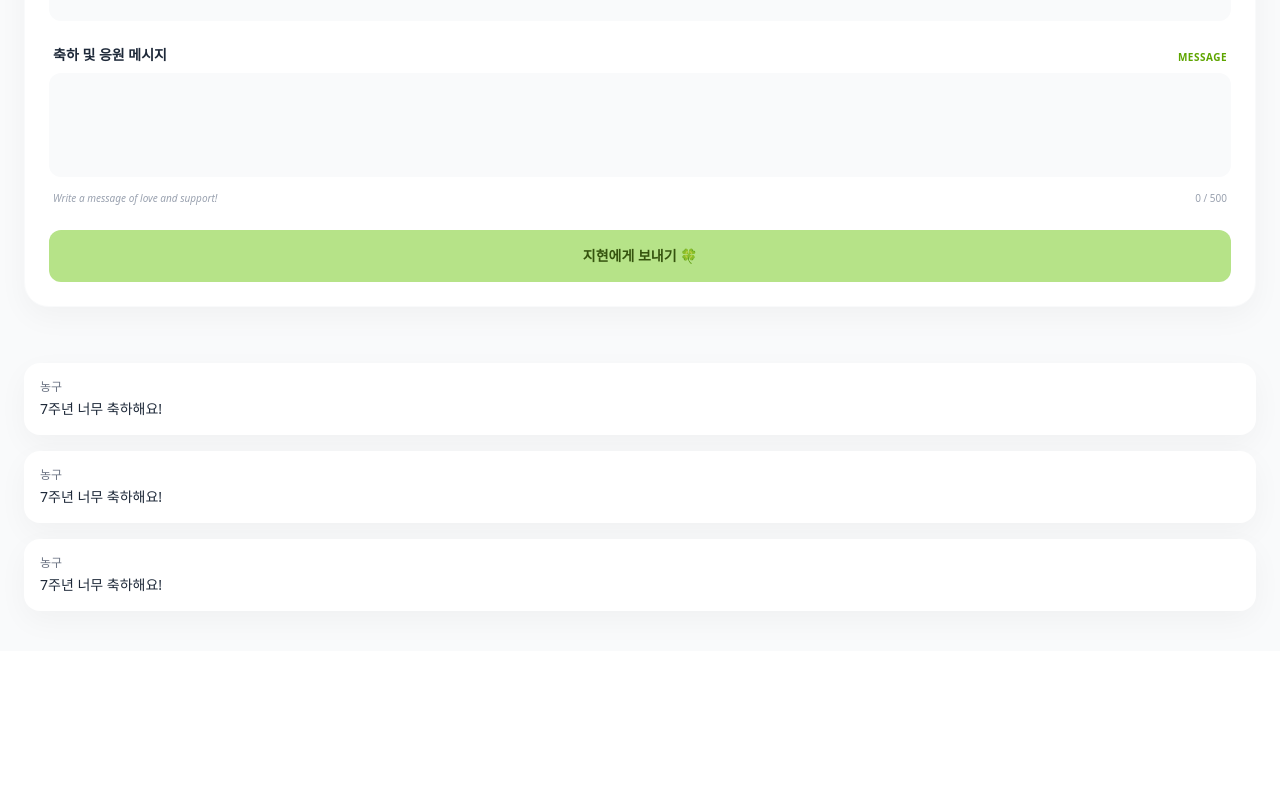
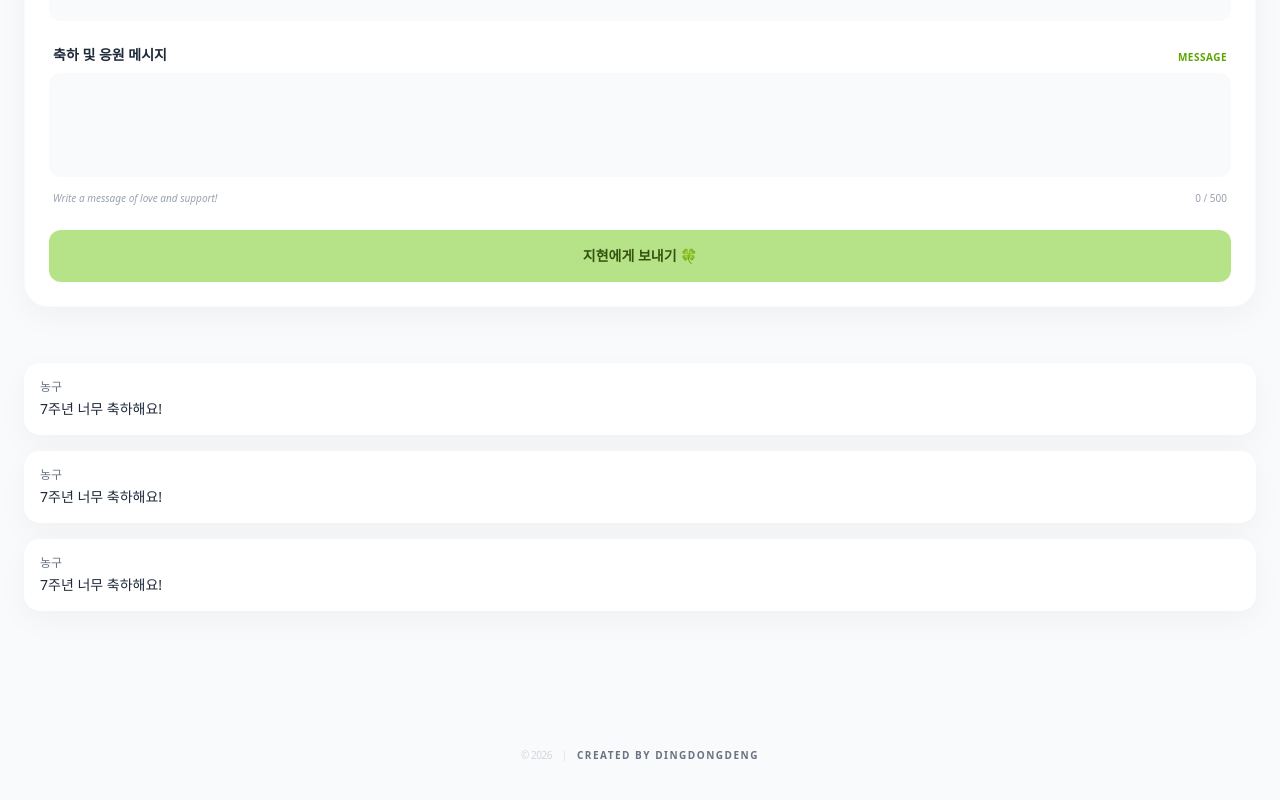
Before and after one commit to aubepluieh3/deng7uck, a React (Vite) app: page / in a window 1280 px wide. Shown: the part 480-1280 px from the top of the page. Before the commit the page ends 1131 px from the top, so only its background shows below. Built offline with nearby package versions, Linux system fonts and the light colour scheme.

Commit message:
feat: add minimalist footer with instagram social link

```diff
--- /dev/null
+++ b/src/components/Footer.tsx
@@ -0,0 +1,36 @@
+import { motion } from "framer-motion";
+
+const Footer = () => {
+  const currentYear = new Date().getFullYear();
+  const INSTAGRAM_ID = "dengzip__";
+
+  return (
+    <footer className="w-full py-20 flex flex-col items-center justify-center border-t border-gray-50">
+      <motion.div
+        initial={{ opacity: 0 }}
+        whileInView={{ opacity: 1 }}
+        viewport={{ once: true }}
+        transition={{ duration: 1 }}
+        className="text-center"
+      >
+        <div className="flex items-center justify-center gap-3 mb-3">
+          <span className="text-[10px] text-gray-300 tracking-tighter uppercase font-medium">
+            © {currentYear}
+          </span>
+          <div className="w-[1px] h-[10px] bg-gray-200" />
+          <a
+            href={`https://www.instagram.com/${INSTAGRAM_ID}`}
+            target="_blank"
+            rel="noopener noreferrer"
+            className="text-[10px] text-gray-500 font-semibold tracking-[0.15em] uppercase hover:text-lime-600 transition-colors"
+          >
+            Created by dingdongdeng
+          </a>
+        </div>
+
+      </motion.div>
+    </footer>
+  );
+};
+
+export default Footer;
--- a/src/pages/HomePage.tsx
+++ b/src/pages/HomePage.tsx
@@ -1,3 +1,4 @@
+import Footer from "../components/Footer";
 import MessageForm from "../components/MessageForm";
 import MessageList from "../components/MessageList";
 import TitleSection from "../components/TitleSection";
@@ -8,6 +9,7 @@ const HomePage = () => {
         <TitleSection />
         <MessageForm />
         <MessageList />
+        <Footer />
       </main>
     );
   };
```
